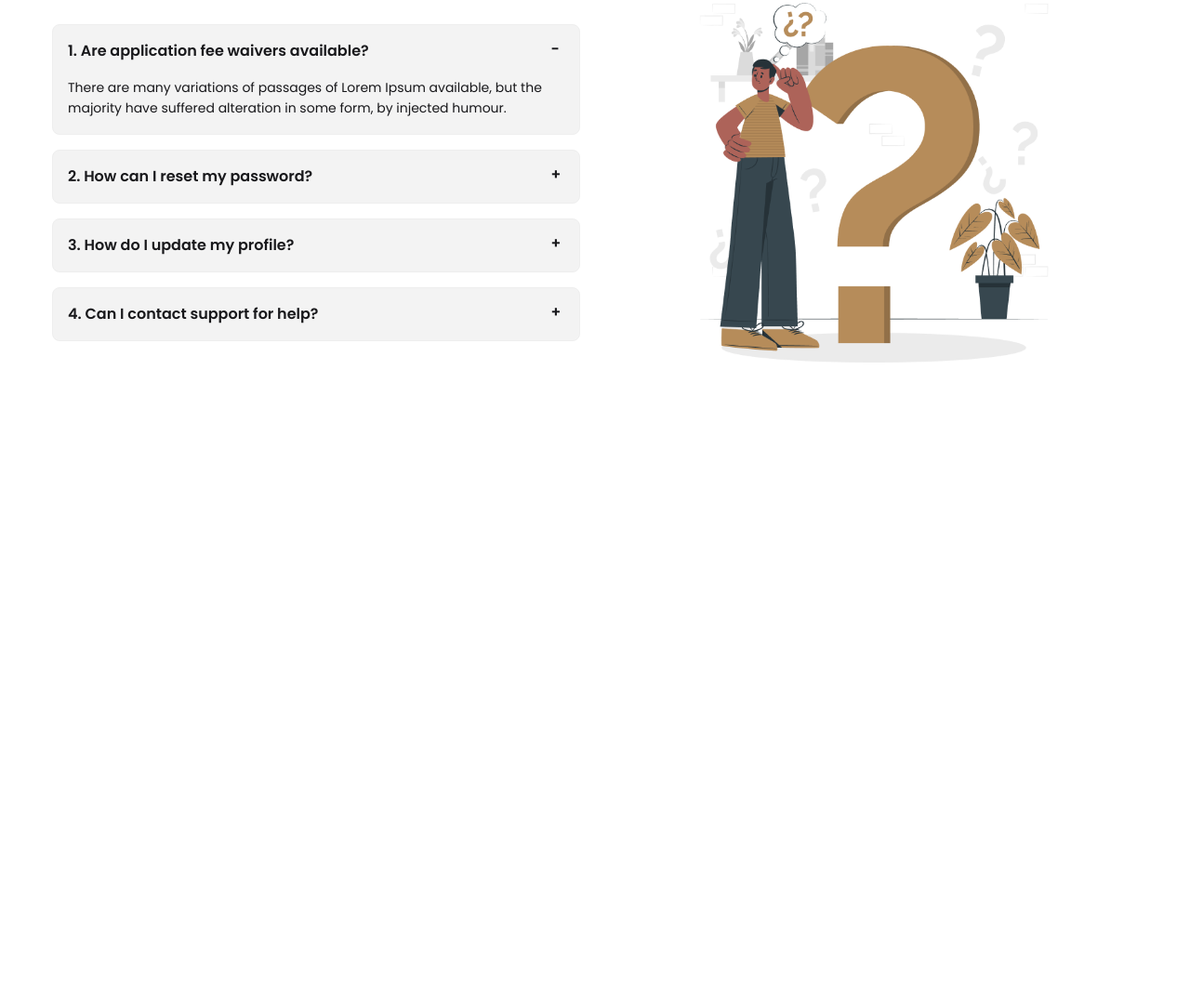
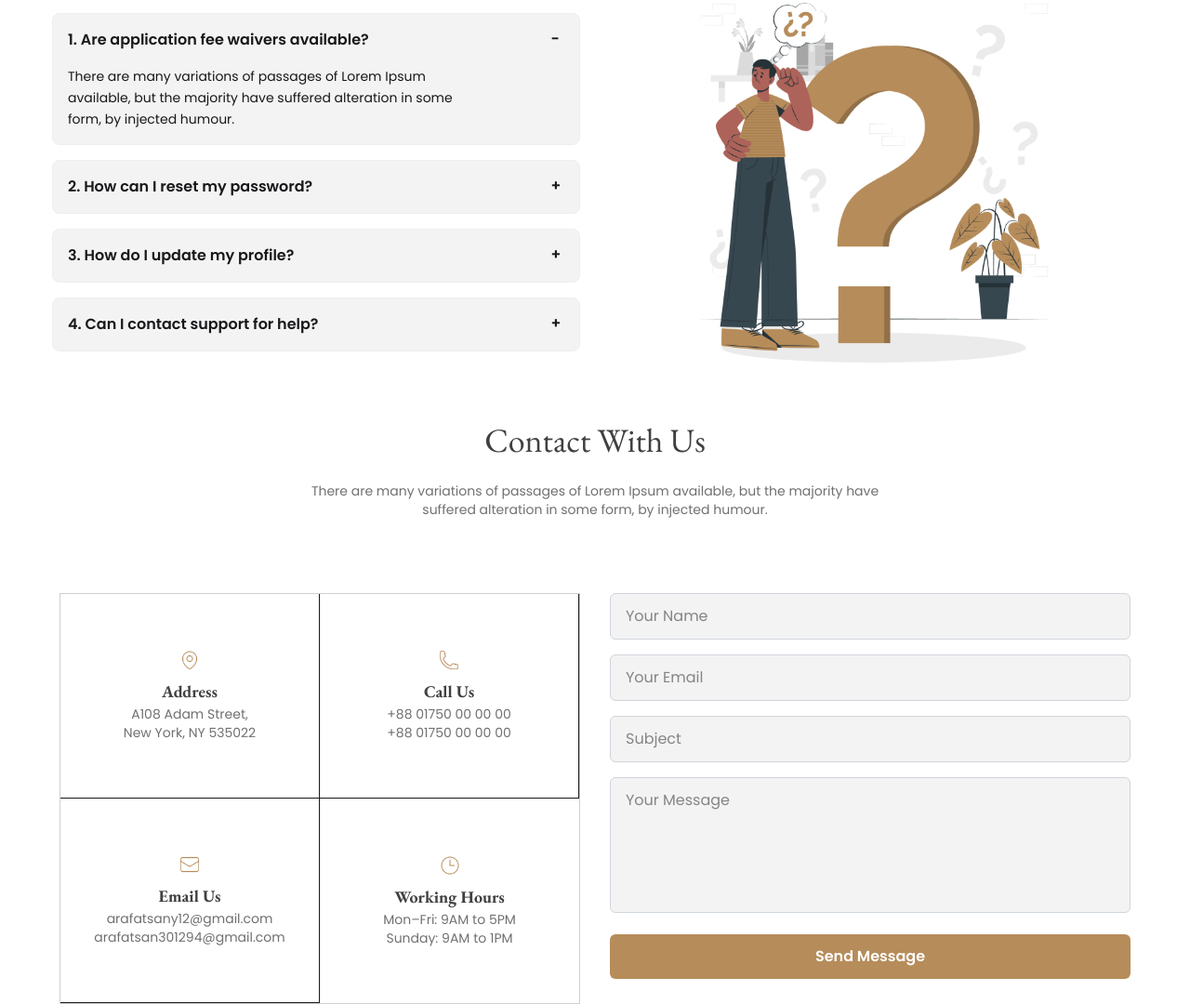
Before and after one commit to arafatsany1617/legal-solution, a plain HTML site: page index.html in a window 1280 px wide. Shown: the part 2892-3972 px from the top of the page at 93% size. Before the commit the page ends 3346 px from the top, so only its background shows below. Drawn offline with nearby package versions, Linux system fonts and the light colour scheme.

Commit message:
added contact form and cards section

```diff
--- a/index.html
+++ b/index.html
@@ -303,9 +303,6 @@
             </p>
           </div>
 
-
-
-
   <div>
     <div class="carousel w-full">
 
@@ -381,7 +378,6 @@
   </div>
       </section>
 
-
       <!-- Frequently Asked Any Questions -->
 <section class="my-16">
   <div>
@@ -411,8 +407,8 @@
             1. Are application fee waivers available?
           </div>
           <div class="collapse-content leading-relaxed">
-            There are many variations of passages of Lorem Ipsum available, but
-            the majority have suffered alteration in some form, by injected
+            There are many variations of passages of Lorem Ipsum <br> available, but
+            the majority have suffered alteration in some <br> form, by injected
             humour.
           </div>
         </div>
@@ -464,21 +460,83 @@
     </div>
   </div>
 </section>
-
-
-
+    <!-- Contact Section  -->
+        <div>
+      <!-- Text -->
+       <div>
+        <h1 class="text-4xl text-center text-[#414040] mx-auto mt-10 mb-6">Contact With Us</h1>
+        <p class="text-center text-sm text-[#707070] mb-10">There are many variations of passages of Lorem Ipsum available, but the majority have <br> suffered alteration in some form, by injected humour.</p>
+       </div>
+     <!-- Cards Container -->
+      <div class="grid grid-cols-1 sm:grid-cols-2 w-[460px] ">
 
   </div>
+
+  <!-- Contact Section -->
+<div class="grid grid-cols-1 md:grid-cols-2 gap-8 max-w-6xl mx-auto mt-10">
+
+  <!-- Left side: Cards -->
+  <div class="grid grid-cols-1 sm:grid-cols-2 w-full border border-[#CFCFCF] divide-x divide-y">
+    <!-- Card 1 -->
+    <div class="flex flex-col items-center justify-center h-[220px] p-6">
+      <img class="w-6 h-6 mb-2" src="images/location.png" alt="Location">
+      <h1 class="font-extrabold text-lg text-[#414040]">Address</h1>
+      <p class="text-[#707070] text-center text-sm">
+        A108 Adam Street,<br>New York, NY 535022
+      </p>
+    </div>
+
+    <!-- Card 2 -->
+    <div class="flex flex-col items-center justify-center h-[220px] p-6">
+      <img class="w-6 h-6 mb-2" src="images/call.png" alt="Phone">
+      <h1 class="font-extrabold text-lg text-[#414040]">Call Us</h1>
+      <p class="text-[#707070] text-center text-sm">
+        +88 01750 00 00 00<br>+88 01750 00 00 00
+      </p>
+    </div>
+
+    <!-- Card 3 -->
+    <div class="flex flex-col items-center justify-center h-[220px] p-6">
+      <img class="w-6 h-6 mb-2" src="images/email.png" alt="Email">
+      <h1 class="font-extrabold text-lg text-[#414040]">Email Us</h1>
+      <p class="text-[#707070] text-center text-sm">
+        arafatsany12@gmail.com<br>arafatsan301294@gmail.com
+      </p>
+    </div>
+
+    <!-- Card 4 -->
+    <div class="flex flex-col items-center justify-center h-[220px] p-6">
+      <img class="w-6 h-6 mb-2" src="images/time.png" alt="Time">
+      <h1 class="font-extrabold text-lg text-[#414040]">Working Hours</h1>
+      <p class="text-[#707070] text-center text-sm">
+        Mon–Fri: 9AM to 5PM<br>Sunday: 9AM to 1PM
+      </p>
+    </div>
+  </div>
+
+  <!-- Right side: Form -->
+  <form class="space-y-4 w-full">
+    <input type="text" placeholder="Your Name"
+      class="w-full px-4 py-3 border border-gray-300 rounded-md focus:outline-none focus:ring-2 focus:ring-yellow-600 bg-[#F3F3F3]" />
+    <input type="email" placeholder="Your Email"
+      class="w-full px-4 py-3 border border-gray-300 rounded-md focus:outline-none focus:ring-2 focus:ring-yellow-600 bg-[#F3F3F3]" />
+    <input type="text" placeholder="Subject"
+      class="w-full px-4 py-3 border border-gray-300 rounded-md focus:outline-none focus:ring-2 focus:ring-yellow-600 bg-[#F3F3F3]" />
+    <textarea rows="5" placeholder="Your Message"
+      class="w-full px-4 py-3 border resize-none border-gray-300 rounded-md focus:outline-none focus:ring-2 focus:ring-yellow-600 bg-[#F3F3F3]"></textarea>
+
+    <button type="submit"
+      class="w-full bg-[#B68C5A] hover:bg-yellow-800 text-white font-semibold py-3 rounded-md transition">
+      Send Message
+    </button>
+  </form>
+
+</div>
+
+      </div>
+  </div>
 </section>
-
-
-
-
-
         </section>
       </main>
-    </div>
   </body>
 </html>
-
-<!--
```
